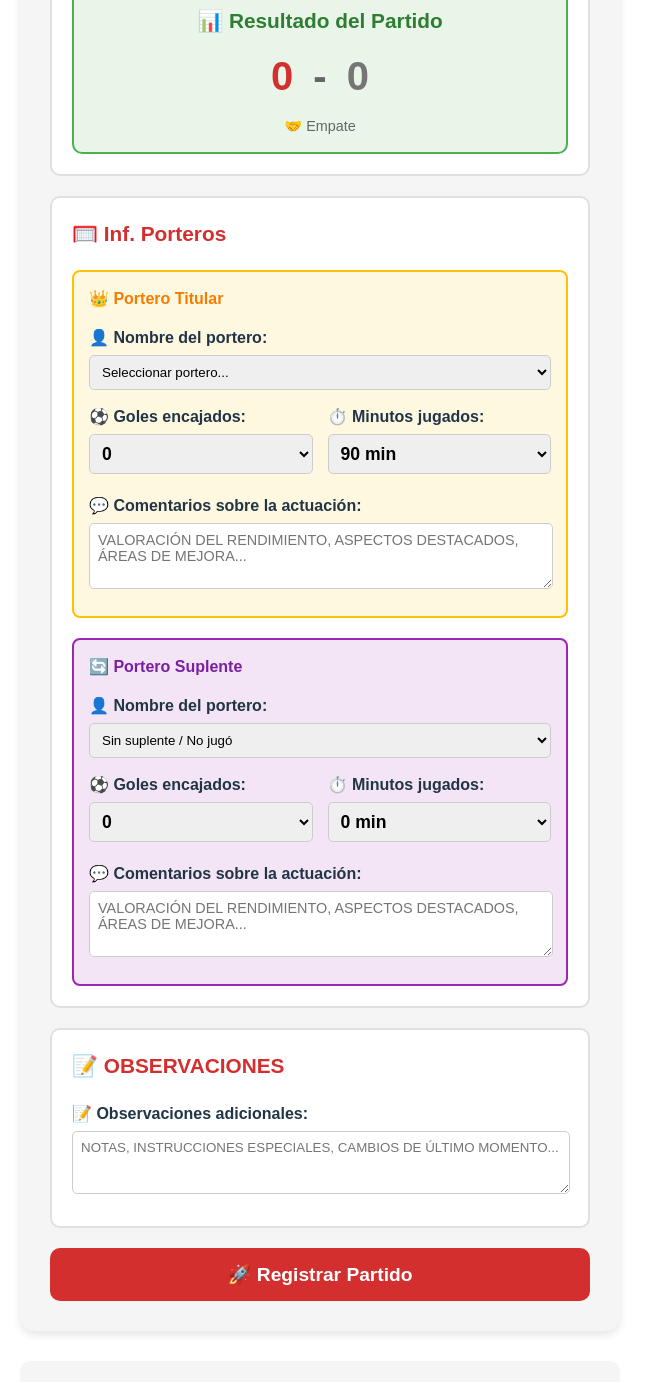
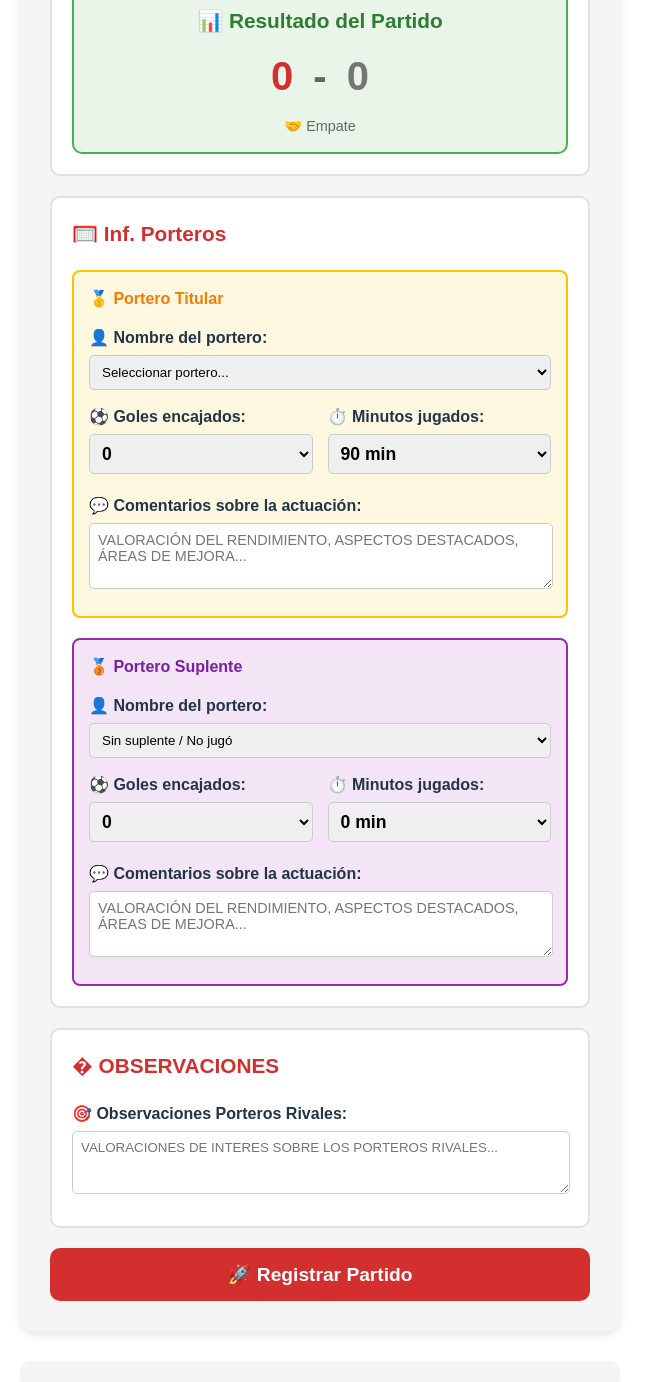
Before and after one commit to matute2500/formulario-react, a React (Vite) app: page / in a window 1280 px wide. Shown: the part 1054-2436 px from the top of the page, without its empty margins (0-663 px from the left). Built offline with nearby package versions, Linux system fonts and the light colour scheme.

Commit message:
Nuevo cambio

```diff
--- a/src/App.jsx
+++ b/src/App.jsx
@@ -525,7 +525,7 @@ function Formulario() {
               border: '2px solid #ffc107'
             }}>
               <h4 style={{ color: '#f57c00', marginTop: 0, marginBottom: 15 }}>
-                👑 Portero Titular
+                🥇 Portero Titular
               </h4>
 
               <div style={{ marginBottom: 15 }}>
@@ -727,7 +727,7 @@ function Formulario() {
               border: '2px solid #9c27b0'
             }}>
               <h4 style={{ color: '#7b1fa2', marginTop: 0, marginBottom: 15 }}>
-                🔄 Portero Suplente
+                🥉 Portero Suplente
               </h4>
 
               <div style={{ marginBottom: 15 }}>
@@ -921,7 +921,7 @@ function Formulario() {
             </div>
           </div>
 
-          {/* OBSERVACIONES */}
+          {/* SCOUTING */}
           <div style={{
             backgroundColor: 'white',
             padding: isMobile ? 12 : 20,
@@ -929,13 +929,13 @@ function Formulario() {
             marginBottom: isMobile ? 12 : 20,
             border: '2px solid #e0e0e0'
           }}>
-            <h3 style={{ color: '#d32f2f', marginTop: 0, fontSize: isMobile ? '1.1em' : '1.3em' }}>📝 OBSERVACIONES</h3>
+            <h3 style={{ color: '#d32f2f', marginTop: 0, fontSize: isMobile ? '1.1em' : '1.3em' }}>� OBSERVACIONES</h3>
 
             <div>
               <label style={{ fontWeight: 'bold', display: 'block', marginBottom: 5 }}>
-                📝 Observaciones adicionales:
+                🎯 Observaciones Porteros Rivales:
                 <textarea
-                  placeholder="NOTAS, INSTRUCCIONES ESPECIALES, CAMBIOS DE ÚLTIMO MOMENTO..."
+                  placeholder="VALORACIONES DE INTERES SOBRE LOS PORTEROS RIVALES..."
                   value={observaciones}
                   onChange={(e) => setObservaciones(e.target.value.toUpperCase())}
                   rows="3"
```
